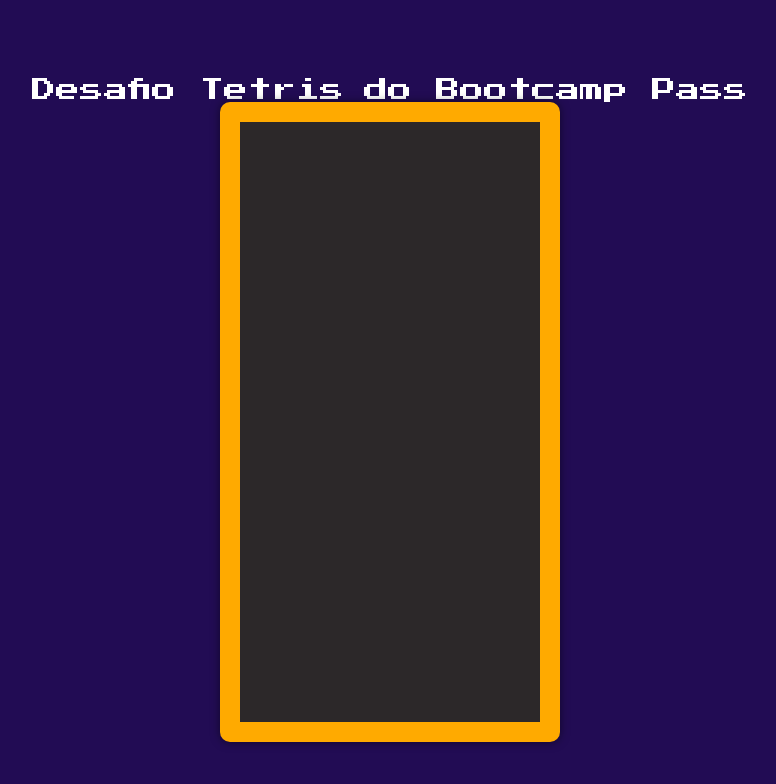
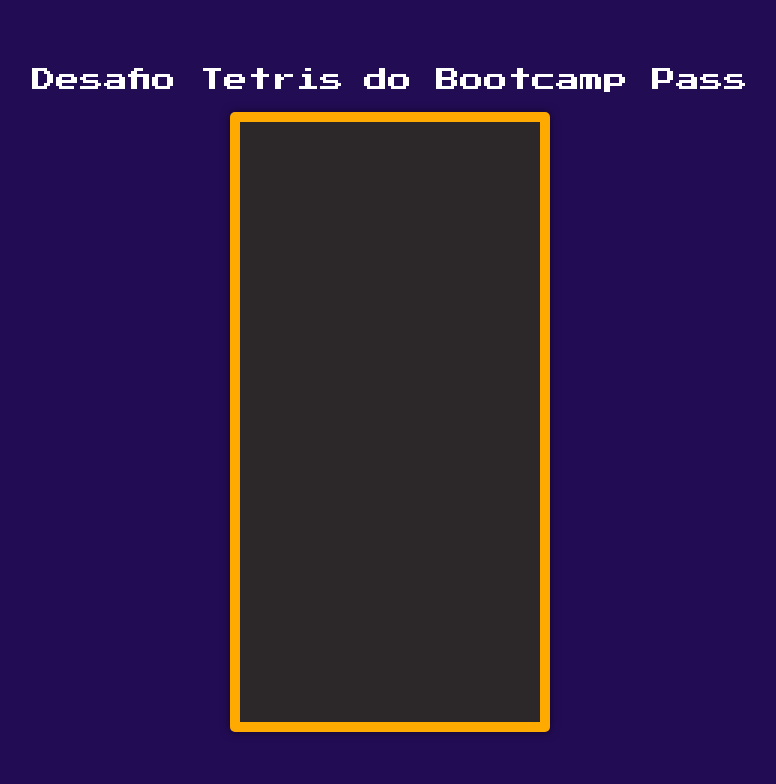
Before and after one commit to marinapignatari/tetrisxp, a plain HTML site: page index.html in a window 1280 px wide. Shown: the whole page, without its empty margins (250-1026 px from the left). Drawn offline with Linux system fonts and the light colour scheme.

Commit message:
Update style.css

```diff
--- a/style.css
+++ b/style.css
@@ -19,8 +19,8 @@ body {
 
 .tetris-game {
     background-color: #FFAA00;
-    padding: 20px;
-    border-radius: 10px;
+    padding: 10px;
+    border-radius: 5px;
     box-shadow: 0 0 10px rgba(0, 0, 0, 0.5);
     position: relative;
 }
@@ -35,7 +35,7 @@ body {
     display: flex;
     justify-content: space-between;
     width: 100%;
-    margin-top: 20px;
+    margin-bottom: 20px;
 }
 
 .text-left, .text-right {
```
